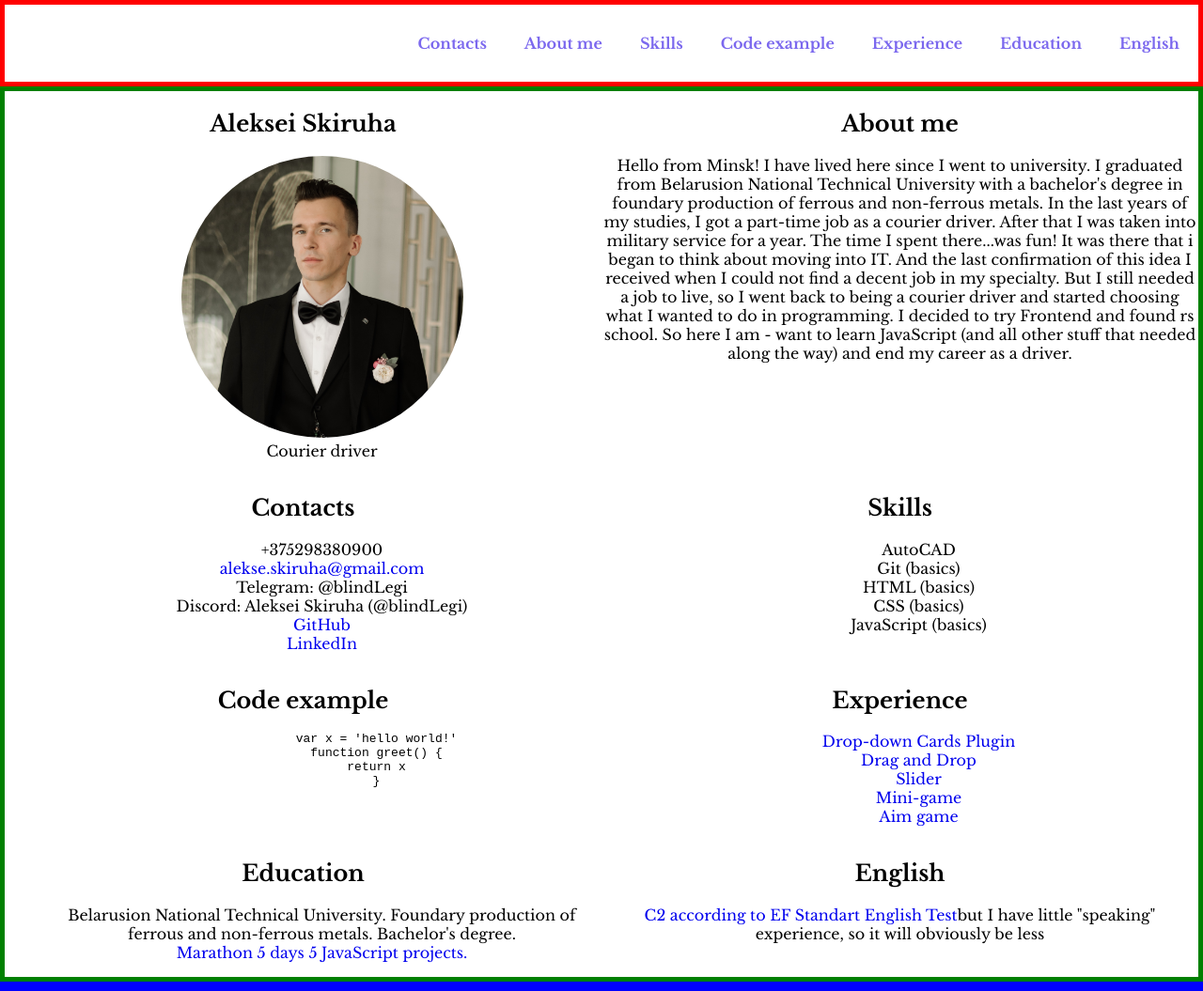
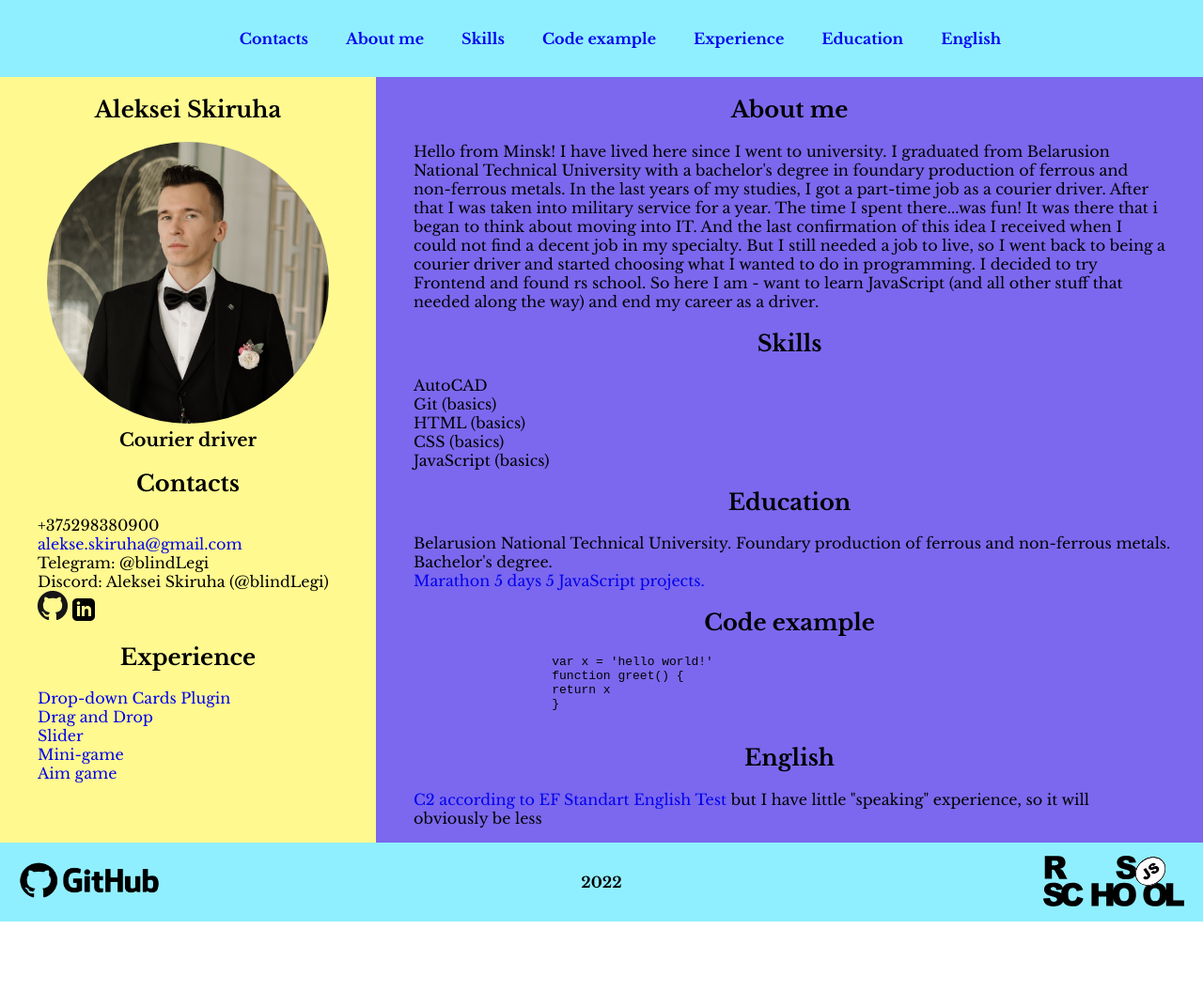
Before and after one commit to blindLegi/rsschool-cv-old-, a plain HTML site: page index.html in a window 1280 px wide. Shown: the whole page at 94% size. After the commit the page ends 981 px from the top, so only its background shows below. Drawn offline with Linux system fonts and the light colour scheme.

Commit message:
feat: add new styles

```diff
--- a/index.html
+++ b/index.html
@@ -26,29 +26,40 @@
     </header>
     <main class="main">
         <div class="main-container">
-            <section class="section" id="profile">
+            <div class="aside">
+                <section class="profile-section" id="profile">
                     <h1 class="section-title">Aleksei Skiruha</h1>
-                <ul class="list">
-                    <li><img src="assets/img/myphoto.jpg" alt="my photo" class="photo"></li>
+                    <ul class="profile-list">
+                        <li><img class="photo" src="assets/img/myphoto.jpg" alt="my photo"></li>
                         <li>Courier driver</li>
                     </ul>
-            </section>
-            <section class="section" id="about">
-                <h2 class="section-title">About me</h2>
-                <p>Hello from Minsk! I have lived here since I went to university. I graduated from Belarusion National Technical University with a bachelor's degree in foundary production of ferrous and non-ferrous metals. In the last years of my studies, I got a part-time job as a courier driver. After that I was taken into military service for a year. The time I spent there...was fun! It was there that i began to think about moving into IT. And the last confirmation of this idea I received when I could not find a decent job in my specialty. But I still needed a job to live, so I went back to being a courier driver and started choosing what I wanted to do in programming. I decided to try Frontend and found rs school. So here I am - want to learn JavaScript (and all other stuff that needed along the way) and end my career as a driver.</p>
                 </section>
                 <section class="section" id="contacts">
                     <h2 class="section-title">Contacts</h2>
                     <ul class="list">
                         <li>+375298380900</li>
-                    <li><a href="mailto:alekse.skiruha@gmail.com">alekse.skiruha@gmail.com</a></li>
+                        <li><a class="link" href="mailto:alekse.skiruha@gmail.com">alekse.skiruha@gmail.com</a></li>
                         <li>Telegram: @blindLegi</li>
                         <li>Discord: Aleksei Skiruha (@blindLegi)</li>
-                    <li><a href="https://github.com/blindLegi">GitHub</a></li>
-                    <li><a href="https://www.linkedin.com/in/legi/">LinkedIn</a></li>
+                        <li><a class="link-pic" href="https://github.com/blindLegi"><img class="pic" src="/assets/svg/GitHub-Mark-32px.png" alt="GitHub logo"></a> <a class="link-pic" href="https://www.linkedin.com/in/legi/"><img class="pic" src="/assets/svg/iconmonstr-linkedin-3.svg" alt="LinkedIn logo"></a></li>
                     </ul>
                 </section>
-
+                <section class="section" id="experience">
+                    <h2 class="section-title">Experience</h2>
+                    <ul class="list">
+                        <li><a class="link" href="https://jsfiddle.net/blindLegi/z9a0kop2/3/">Drop-down Cards Plugin</a></li>
+                        <li><a class="link" href="https://jsfiddle.net/blindLegi/g8apswvu/2/">Drag and Drop</a></li>
+                        <li><a class="link" href="https://https://jsfiddle.net/blindLegi/2Lk51csx/1/">Slider</a></li>
+                        <li><a class="link" href="https://jsfiddle.net/blindLegi/9ypq40ne/3/">Mini-game</a></li>
+                        <li><a class="link" href="https://jsfiddle.net/blindLegi/y8n4hajf/1/">Aim game</a></li>
+                    </ul>
+                </section>
+            </div>
+            <div class="about-section">
+                <section class="section" id="about">
+                    <h2 class="section-title">About me</h2>
+                    <p>Hello from Minsk! I have lived here since I went to university. I graduated from Belarusion National Technical University with a bachelor's degree in foundary production of ferrous and non-ferrous metals. In the last years of my studies, I got a part-time job as a courier driver. After that I was taken into military service for a year. The time I spent there...was fun! It was there that i began to think about moving into IT. And the last confirmation of this idea I received when I could not find a decent job in my specialty. But I still needed a job to live, so I went back to being a courier driver and started choosing what I wanted to do in programming. I decided to try Frontend and found rs school. So here I am - want to learn JavaScript (and all other stuff that needed along the way) and end my career as a driver.</p>
+                </section>
                 <section class="section" id="skills">
                     <h2 class="section-title">Skills</h2>
                     <ul class="list">
@@ -57,6 +68,13 @@
                         <li>HTML (basics)</li>
                         <li>CSS (basics)</li>
                         <li>JavaScript (basics)</li>
+                    </ul>
+                </section>
+                <section class="section" id="education">
+                    <h2 class="section-title">Education</h2>
+                    <ul class="list">
+                        <li>Belarusion National Technical University. Foundary production of ferrous and non-ferrous metals. Bachelor's degree.</li>
+                        <li><a class="link" href="https://vladilen.ru/marathon">Marathon 5 days 5 JavaScript projects.</a></li>
                     </ul>
                 </section>
                 <section class="section" id="code">
@@ -68,32 +86,21 @@
                         }</code>
                     </pre>
                 </section>
-            <section class="section" id="experience">
-                <h2 class="section-title">Experience</h2>
-                <ul class="list">
-                    <li><a href="https://jsfiddle.net/blindLegi/z9a0kop2/3/">Drop-down Cards Plugin</a></li>
-                    <li><a href="https://jsfiddle.net/blindLegi/g8apswvu/2/">Drag and Drop</a></li>
-                    <li><a href="https://https://jsfiddle.net/blindLegi/2Lk51csx/1/">Slider</a></li>
-                    <li><a href="https://jsfiddle.net/blindLegi/9ypq40ne/3/">Mini-game</a></li>
-                    <li><a href="https://jsfiddle.net/blindLegi/y8n4hajf/1/">Aim game</a></li>
-                </ul>
-            </section>
-            <section class="section" id="education">
-                <h2 class="section-title">Education</h2>
-                <ul class="list">
-                    <li>Belarusion National Technical University. Foundary production of ferrous and non-ferrous metals. Bachelor's degree.</li>
-                    <li><a href="https://vladilen.ru/marathon">Marathon 5 days 5 JavaScript projects.</a></li>
-                </ul>
-            </section>
                 <section class="section" id="english">
                     <h2 class="section-title">English</h2>
-                <p><a href="https://www.efset.org/cert/bbeJ7q">C2 according to EF Standart English Test</a>but I have little "speaking" experience, so it will obviously be less</p>
+                    <p><a class="link" href="https://www.efset.org/cert/bbeJ7q">C2 according to EF Standart English Test</a> but I have little "speaking" experience, so it will obviously be less</p>
                 </section>
+            </div>
         </div>
     </main>
     <footer class="footer">
-        <div class="container"></div>
+        <div class="container">
+            <div class="foot-container">
+                <a href="https://github.com/blindLegi"><img class="logo" src="/assets/svg/GitHub-Emblem.png" alt="My GitHub"></a>
+                <span class="year">2022</span>
+                <a href="https://rs.school/js/"><img class="logo" src="/assets/svg/rs_school_js.svg" alt="`RS School"></a>
+            </div>
+        </div>
     </footer>
-
 </body>
 </html>
--- a/style.css
+++ b/style.css
@@ -33,12 +33,11 @@ body {
 }
 
 .header {
-    border: 5px solid red;
+    background-color: #90efff;
     text-align: center;
 }
 
-.main {
-    border: 5px solid green;
+.section-title {
     text-align: center;
 }
 
@@ -49,23 +48,48 @@ body {
 }
 
 .footer {
-    border: 5px solid blue;
-    text-align: center;
+    background-color: #90efff;
 }
 
 .container {
     max-width: 1440px;
-    margin: 0 auto;
+
 }
 
 .main-container {
     display: flex;
-    flex-wrap: wrap;
+    padding: 0;
+}
+
+@media (max-width: 800px) {
+    .main-container {
+        flex-direction: column;
+    }
+    .nav-list {
+        flex-wrap: wrap;
+    }
+}
+
+.aside {
+    min-width: 400px;
+    background-color: #fff990;
+}
+
+.about-section {
+    background-color: #7b68ee;
+}
+
+.foot-container {
+    padding: 0 20px;
+    display: flex;
+    justify-content: space-between;
+    align-items: center;
+
 }
 
 .nav-list {
     display: flex;
-    justify-content: flex-end;
+    justify-content: center;
     align-items: center;
     list-style: none;
 }
@@ -75,29 +99,70 @@ body {
     line-height: 50px;
     text-decoration: none;
     cursor: pointer;
-    color: #7b68ee;
-    transition: .3s, color 0.5s;
+    transition: .5s, color 0.5s;
 }
 
 .nav-link:hover {
-    color: #4d2323
-}
-
-.section {
-    width: 50%;
-}
-
-@media (max-width: 768px) {
-    .section {
-        width: 100%;
-    }
+    color: #7b68ee;
+    border: 2px solid #7b68ee;
+    border-radius: 20px;
+    box-shadow: inset 1px 1px 1px 1px;
 }
 
 p {
     font-weight: 100;
 }
+.link {
+    transition: .3s;
+}
+
+.link:hover {
+    cursor: pointer;
+    background: gold;
+}
+
+.pic {
+    transition: .3s;
+}
+
+.pic:hover {
+    background: gold;
+    border-radius: 10px;
+}
+
+.profile-list {
+
+    padding: 0;
+    list-style: none;
+    font-size: larger;
+}
 
 .list {
     list-style: none;
+    margin: 0 auto;
     font-weight: 100;
 }
+
+.logo {
+    width: 150px;
+    height: 80px;
+    background: #90efff;
+    transition: 1s, color 1s;
+}
+
+.logo:hover {
+    cursor: pointer;
+    border: 10px ridge #90efff;
+}
+
+.profile-section {
+    text-align: center;
+}
+
+#about {
+    padding: 0 40px;
+}
+
+#english {
+    padding: 0 40px;
+}
```
Also changed, not shown: assets/svg/GitHub-Emblem.png (added), assets/svg/GitHub-Mark-32px.png (added), assets/svg/iconmonstr-linkedin-3.svg (added). Lines whose indentation alone changed are shown as unchanged.
